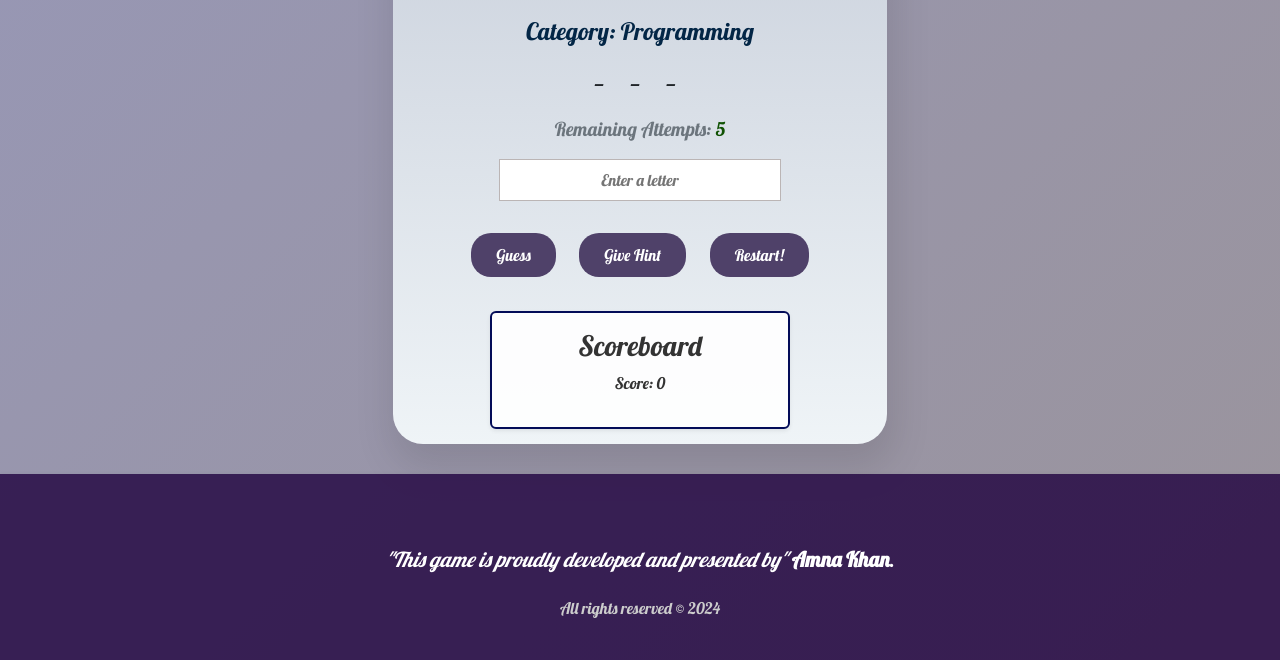
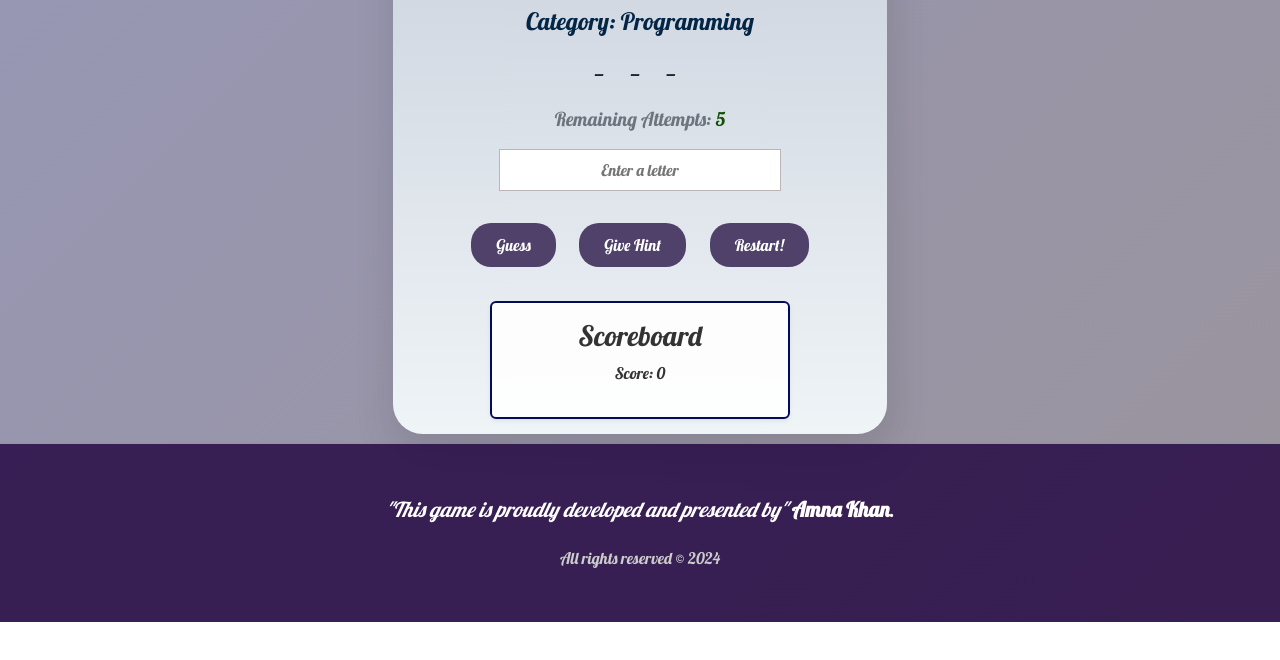
Before and after one commit to amna-khan-web/word-guessing-game, a plain HTML site: page game.html in a window 1280 px wide. Shown: the part 182-842 px from the top of the page. After the commit the page ends 804 px from the top, so only its background shows below. Drawn offline with nearby package versions, Linux system fonts and the light colour scheme.

Commit message:
Set Margin

```diff
--- a/style.css
+++ b/style.css
@@ -66,7 +66,7 @@
     max-width: 500px;
     margin: auto;
     padding: 15px 20px;
-    margin-top: 20px;
+    margin-top: 10px;
     border-radius: 30px;
     box-shadow: 3px 19px 38px 5px rgba(0, 0, 0, 0.1);
     background-image: linear-gradient(rgb(199, 206, 218), rgb(239, 244, 247));
@@ -172,12 +172,12 @@
     color: white;
     font-family: 'Times New Roman', Times, serif;
     background: rgba(32, 2, 63, 0.8);
-    padding: 70px;
+    padding: 50px;
     box-shadow: 0 4px 6px rgba(0, 0, 0, 0.3);
     text-align: center;
     width: 100%;
     font-size: 1.3rem;
-    margin-top: 30px;
+    margin-top: 10px;
     animation: fadeIn 2s ease-in;
     /* Adding fadeIn animation */
 }
```
